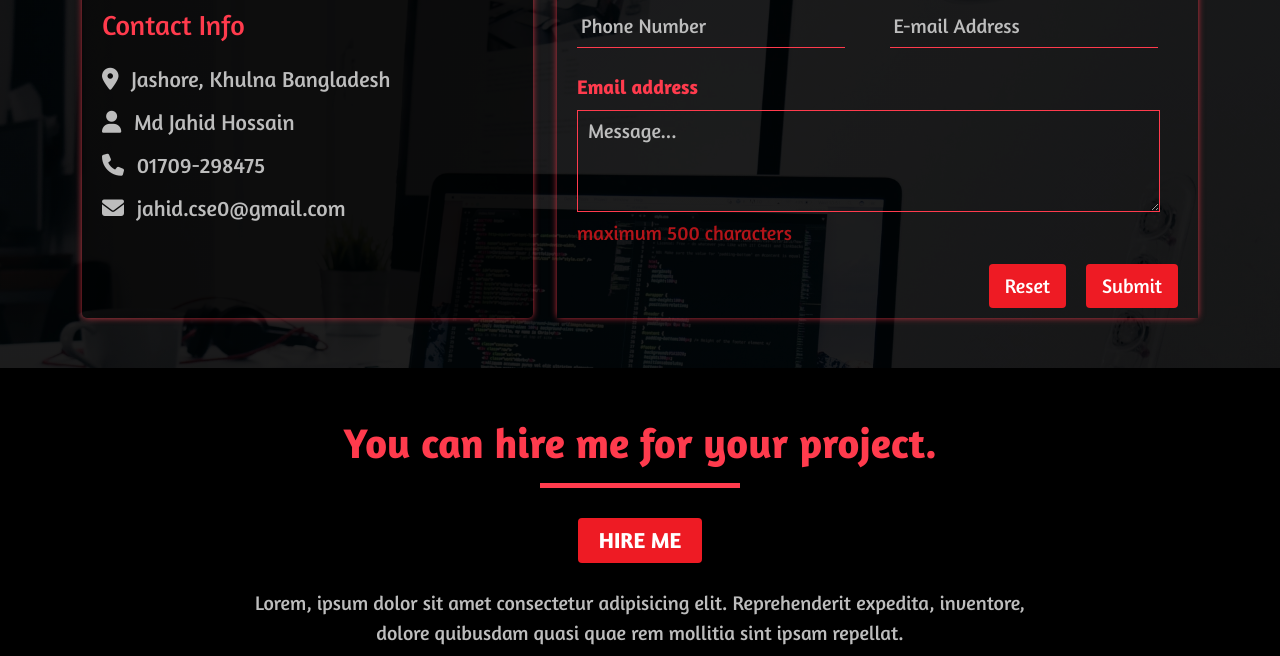
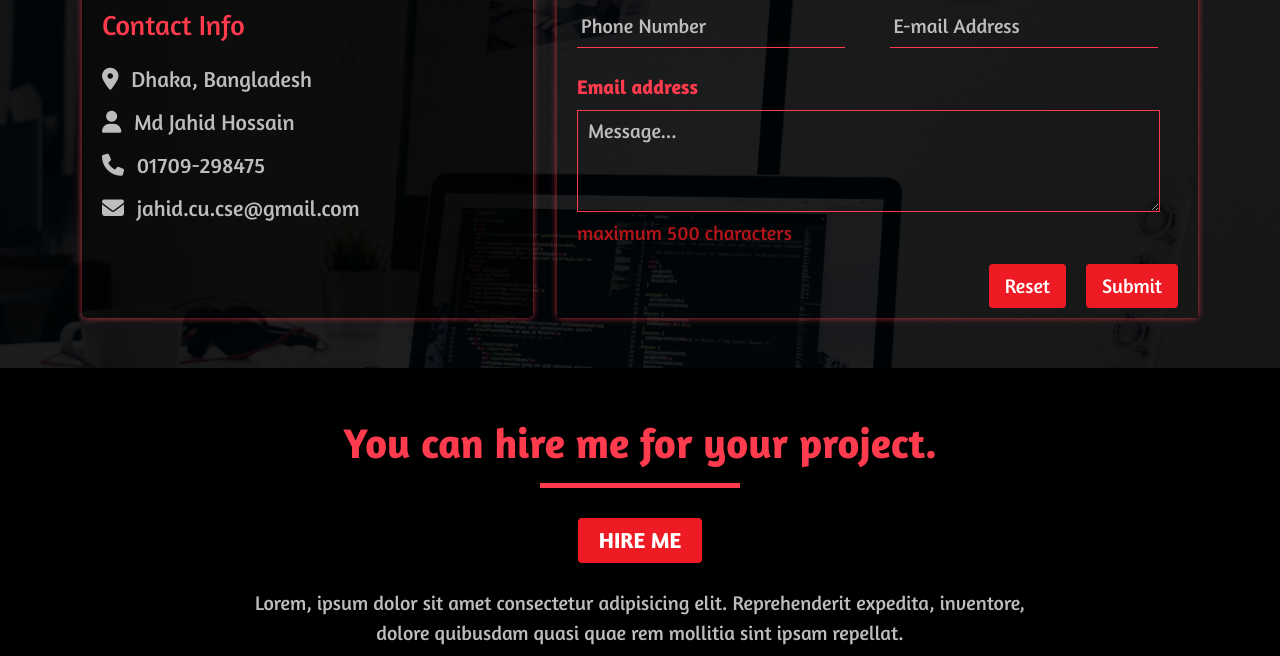
Before and after one commit to JahidOficial/CodeByJahid, a plain HTML site: page index.html in a window 1280 px wide. Shown: the part 5228-5884 px from the top of the page. Drawn offline with Linux system fonts and the light colour scheme.

Commit message:
Update index.html

```diff
--- a/index.html
+++ b/index.html
@@ -463,7 +463,7 @@
             <h3>Contact Info</h3>
             <div class="address">
               <i class="fa-solid fa-location-dot"></i>
-              <span>Jashore, Khulna Bangladesh</span>
+              <span>Dhaka, Bangladesh</span>
             </div>
             <div class="name">
               <i class="fa-solid fa-user"></i>
@@ -475,7 +475,7 @@
             </div>
             <div class="email">
               <i class="fa-solid fa-envelope"></i>
-              <span><a href="mailto:jahid.cse0@gmail.com">jahid.cse0@gmail.com</a></span>
+              <span><a href="mailto:jahid.cse0@gmail.com">jahid.cu.cse@gmail.com</a></span>
             </div>
           </div>
         </div>
@@ -559,4 +559,5 @@
   <script src="./index.js"></script>
 </body>
 
+
 </html>
```
